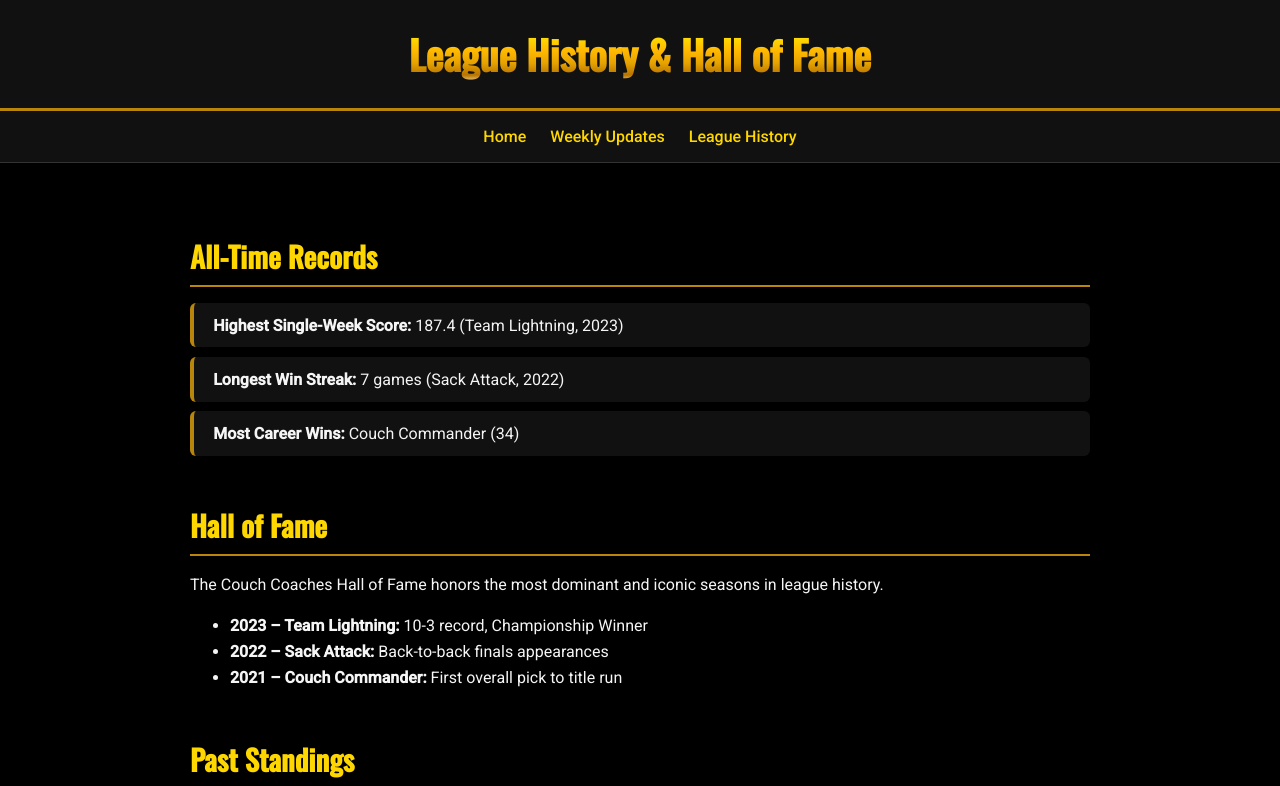
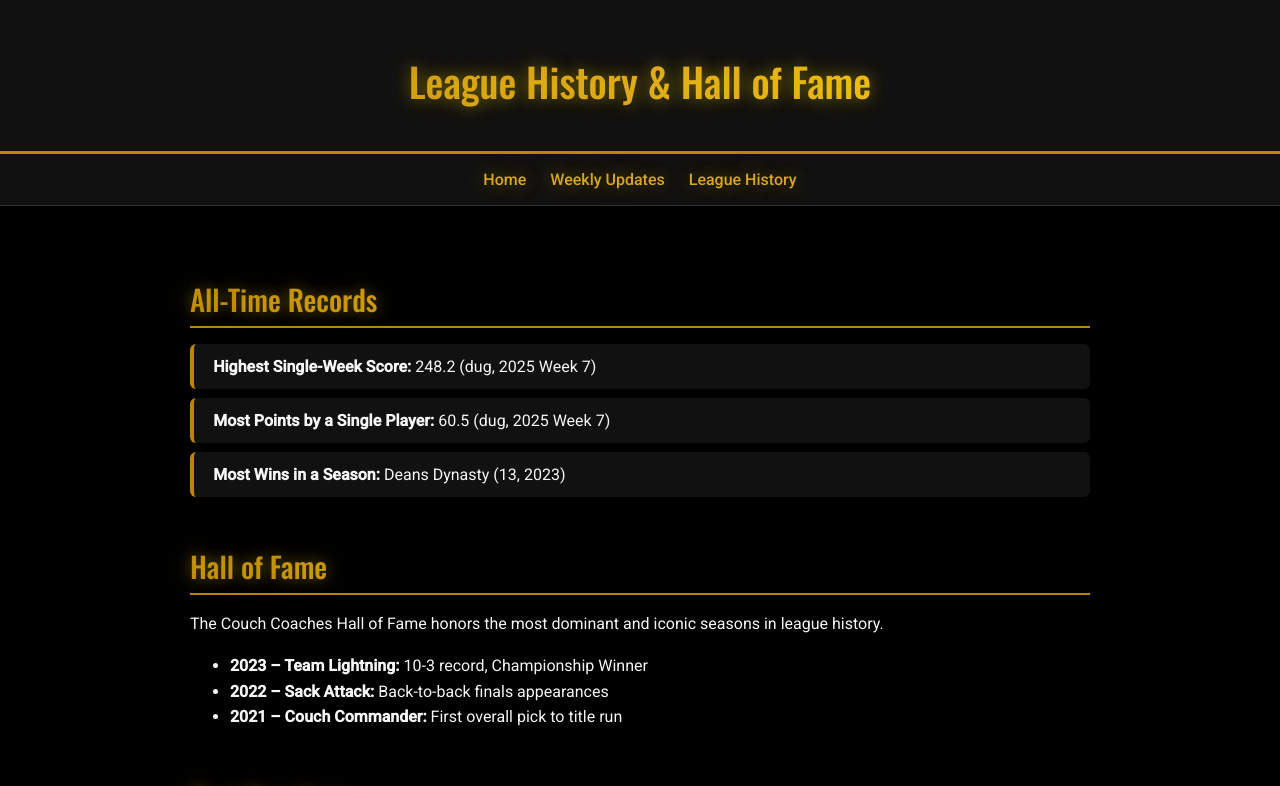
Before and after one commit to Tunatheturtle/TheCouchCoaches, a plain HTML site: page public/league-history.html in a window 1280 px wide. Shown: the top 786 px of the page. Drawn offline with nearby package versions, Linux system fonts and the light colour scheme.

Commit message:
week 10 update 2

```diff
--- a/public/league-history.html
+++ b/public/league-history.html
@@ -6,6 +6,7 @@
   <title>The Couch Coaches | League History & Hall of Fame</title>
   <link href="https://fonts.googleapis.com/css2?family=Oswald:wght@500&family=Roboto:wght@400;500&display=swap" rel="stylesheet">
   <style>
+    /* ===== Base Styles ===== */
     body {
       margin: 0;
       font-family: 'Roboto', sans-serif;
@@ -20,22 +21,6 @@
       border-bottom: 3px solid #b8860b;
     }
 
-    header h1 {
-      font-family: 'Oswald', sans-serif;
-      font-size: 2.5rem;
-      margin: 0;
-      background: linear-gradient(180deg,
-        #fffbe6 0%,
-        #ffec80 10%,
-        #ffd700 25%,
-        #ffb800 45%,
-        #e6a300 65%,
-        #b87300 85%,
-        #fff3b0 100%);
-      -webkit-background-clip: text;
-      -webkit-text-fill-color: transparent;
-    }
-
     nav {
       background-color: #111;
       display: flex;
@@ -46,14 +31,16 @@
     }
 
     nav a {
-      color: #ffd700;
+      color: #daa520;
       text-decoration: none;
       font-weight: 500;
-      transition: color 0.3s ease;
+      transition: color 0.3s ease, text-shadow 0.3s ease;
+      animation: pulse 3s ease-in-out infinite;
     }
 
     nav a:hover {
-      color: #fff;
+      color: #ffd700;
+      text-shadow: 0 0 10px rgba(255, 215, 0, 0.6);
     }
 
     main {
@@ -66,13 +53,54 @@
       margin-bottom: 3rem;
     }
 
-    h2 {
+    /* ===== Metallic Gold Text with Shining + Pulse Animation ===== */
+    .gold-text {
+      background: linear-gradient(
+        90deg,
+        #b8860b 0%,
+        #daa520 25%,
+        #ffd700 50%,
+        #daa520 75%,
+        #b8860b 100%
+      );
+      background-size: 200% auto;
+      -webkit-background-clip: text;
+      -webkit-text-fill-color: transparent;
+      animation: shine 5s linear infinite, pulse 4s ease-in-out infinite;
+      text-shadow: 0 0 10px rgba(255, 215, 0, 0.3),
+                   0 0 20px rgba(255, 215, 0, 0.2);
+    }
+
+    @keyframes shine {
+      0% { background-position: 0% center; }
+      100% { background-position: 200% center; }
+    }
+
+    @keyframes pulse {
+      0%, 100% {
+        text-shadow: 0 0 10px rgba(255, 215, 0, 0.25),
+                     0 0 20px rgba(255, 215, 0, 0.15);
+      }
+      50% {
+        text-shadow: 0 0 20px rgba(255, 215, 0, 0.45),
+                     0 0 40px rgba(255, 215, 0, 0.3);
+      }
+    }
+
+    h1, h2 {
       font-family: 'Oswald', sans-serif;
+      font-weight: 500;
+      margin-bottom: 1rem;
+    }
+
+    h1.gold-text {
+      font-size: 2.5rem;
+    }
+
+    h2.gold-text {
       font-size: 1.8rem;
-      color: #ffd700;
       border-bottom: 2px solid #b8860b;
-      padding-bottom: 0.5rem;
-      margin-bottom: 1rem;
+      padding-bottom: 0.4rem;
     }
 
     p, li {
@@ -99,7 +127,7 @@
 </head>
 <body>
   <header>
-    <h1>League History & Hall of Fame</h1>
+    <h1 class="gold-text">League History & Hall of Fame</h1>
   </header>
 
   <nav>
@@ -110,14 +138,14 @@
 
   <main>
     <section id="records">
-      <h2>All-Time Records</h2>
-      <div class="record"><strong>Highest Single-Week Score:</strong> 187.4 (Team Lightning, 2023)</div>
-      <div class="record"><strong>Longest Win Streak:</strong> 7 games (Sack Attack, 2022)</div>
-      <div class="record"><strong>Most Career Wins:</strong> Couch Commander (34)</div>
+      <h2 class="gold-text">All-Time Records</h2>
+      <div class="record"><strong>Highest Single-Week Score:</strong> 248.2 (dug, 2025 Week 7)</div>
+      <div class="record"><strong>Most Points by a Single Player:</strong> 60.5 (dug, 2025 Week 7)</div>
+      <div class="record"><strong>Most Wins in a Season:</strong> Deans Dynasty (13, 2023)</div>
     </section>
 
     <section id="hall-of-fame">
-      <h2>Hall of Fame</h2>
+      <h2 class="gold-text">Hall of Fame</h2>
       <p>The Couch Coaches Hall of Fame honors the most dominant and iconic seasons in league history.</p>
       <ul>
         <li><strong>2023 – Team Lightning:</strong> 10-3 record, Championship Winner</li>
@@ -127,7 +155,7 @@
     </section>
 
     <section id="past-standings">
-      <h2>Past Standings</h2>
+      <h2 class="gold-text">Past Standings</h2>
       <p>Review the year-by-year league finishes and playoff results below.</p>
       <ul>
         <li><strong>2023:</strong> Lightning > Sack Attack > Couch Commander > TDs in Paris</li>
```
